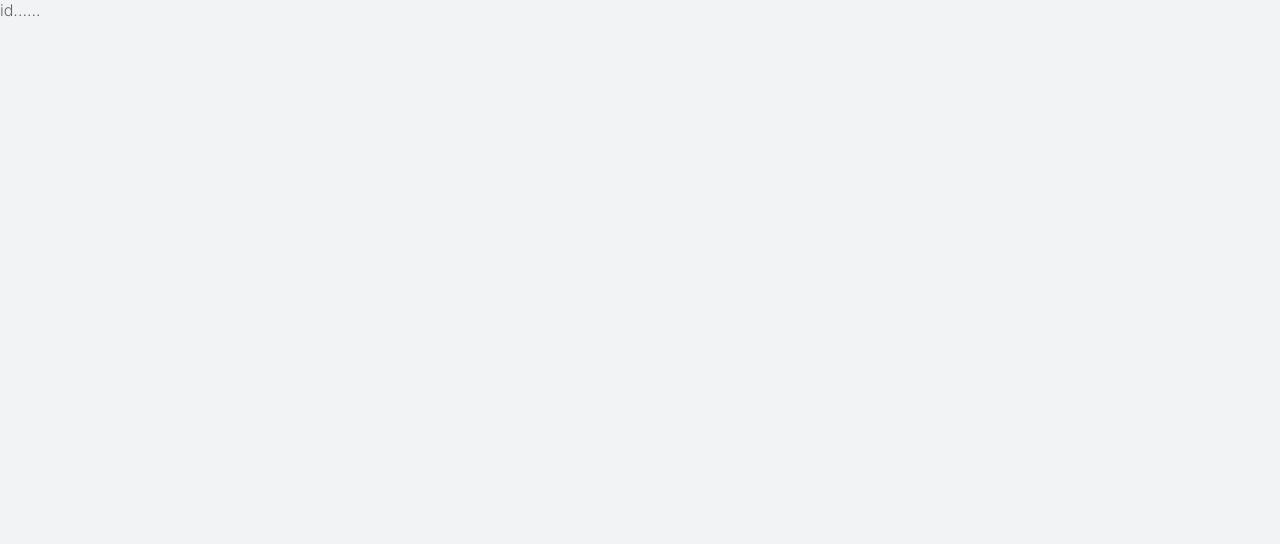
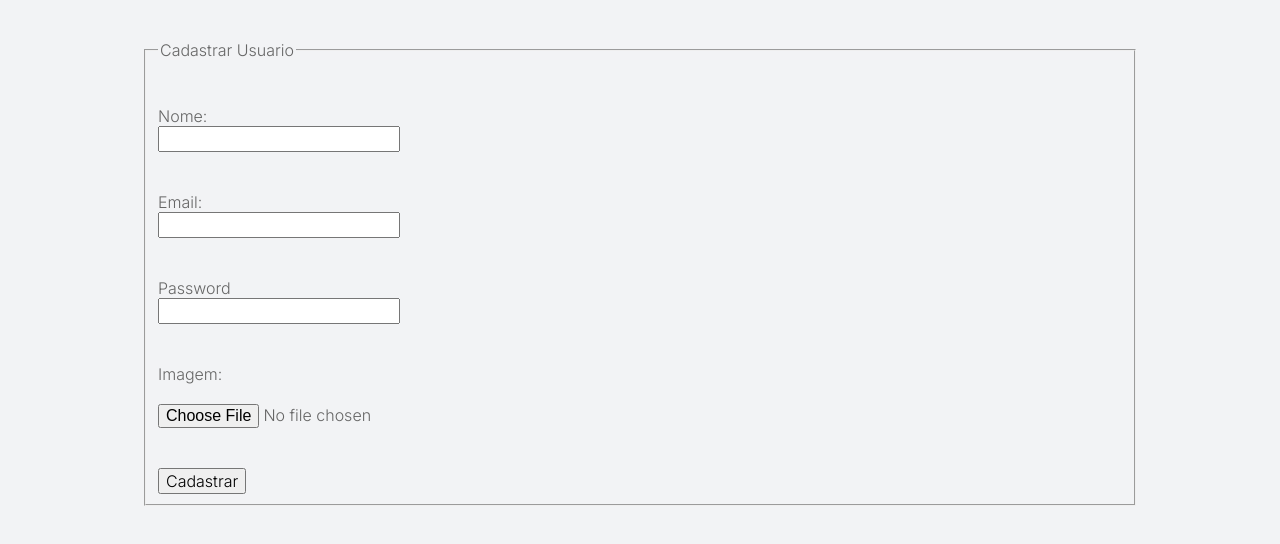
Before and after one commit to GustavoFSProg/moveit-next-2.0, a Next.js app: page /routes/Register in a window 1280 px wide. Shown: the top 544 px of the page. Built offline with nearby package versions, Linux system fonts and the light colour scheme.

Commit message:
cadastro

```diff
--- a/src/pages/index.tsx
+++ b/src/pages/index.tsx
@@ -20,7 +20,7 @@ export default function Home(props) {
   const history = useRouter()
 
   function ListRoute() {
-    history.push('/routes/ListUsers')
+    history.push('/routes/Register')
   }
   return (
     <ChallengesProvider
@@ -40,7 +40,7 @@ export default function Home(props) {
               <Profile />
               <CompleatedChallenges />
               <Countdown />
-              <button onClick={ListRoute}>Listagem</button>
+              <button onClick={ListRoute}>Cadastro</button>
             </div>
             <div>
               <ChallengerBox />
--- /dev/null
+++ b/src/pages/routes/Register.tsx
@@ -0,0 +1,103 @@
+import React, { useState } from 'react'
+// import { useHistory } from 'react-router-dom'
+import api from '../../services/api'
+// import './style.css'
+
+export default function Register() {
+  const [name, setName] = useState('')
+  const [email, setEmail] = useState('')
+  const [password, setPassword] = useState('')
+  const [image, setImage]: any = useState([])
+
+  // const history = useHistory()
+
+  async function handleSubmit(event) {
+    event.preventDefault()
+
+    try {
+      const data = new FormData()
+
+      data.append('name', name)
+      data.append('email', email)
+      data.append('password', password)
+      data.append('image', image)
+
+      await api.post('/register', data)
+
+      alert('Cadastro realizado com sucesso!')
+
+      // return history.push('/')
+    } catch (error) {
+      console.log(error)
+      return alert(`Deu erro no front ${error}`)
+    }
+  }
+
+  return (
+    <div className="container">
+      <form onSubmit={handleSubmit} className="janela">
+        <div className="profile-container">
+          <fieldset>
+            <legend>Cadastrar Usuario</legend>
+            <br />
+            <br />
+            <div className="input-block">
+              <label htmlFor="name">Nome: </label>
+              <br />
+              <input
+                id="name"
+                value={name}
+                onChange={(e) => setName(e.target.value)}
+              />
+            </div>
+            <br />
+            <br />
+            <div className="input-block">
+              <label htmlFor="name">Email: </label>
+              <br />
+              <input
+                id="email"
+                value={email}
+                onChange={(e) => setEmail(e.target.value)}
+              />
+            </div>
+            <br />
+            <br />
+
+            <div className="input-block">
+              <label htmlFor="name">Password</label>
+              <br />
+              <input
+                id="password"
+                value={password}
+                onChange={(e) => setPassword(e.target.value)}
+                type="password"
+              />
+            </div>
+            <br />
+            <br />
+
+            <div className="input-block">
+              <label>Imagem:</label>
+              <br />
+              <br />
+              <input
+                type="file"
+                id="image"
+                className="botao-imagem"
+                onChange={(e) => setImage(e.target.files[0])}
+              />
+            </div>
+            <br />
+            <br />
+            <div className="input-block">
+              <button className="confirm-button" type="submit">
+                Cadastrar
+              </button>
+            </div>
+          </fieldset>
+        </div>
+      </form>
+    </div>
+  )
+}
```
Also changed, not shown: src/pages/routes/ListUsers.tsx (+11 -0 lines).
